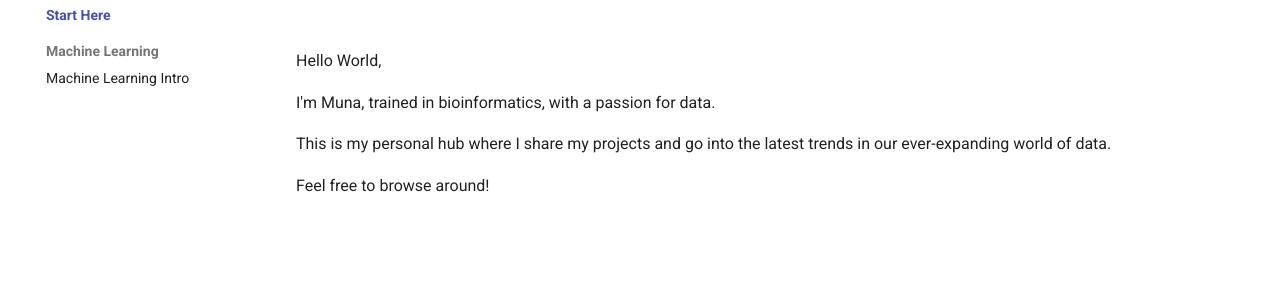
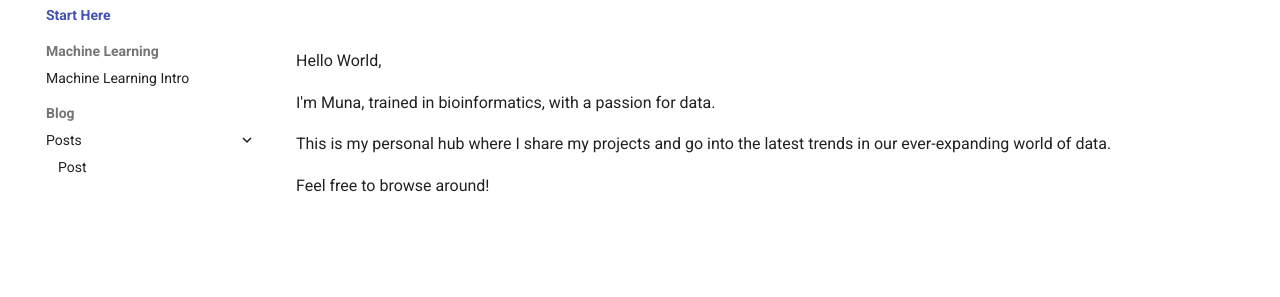
Before and after one commit to RBBU/notary, an MkDocs documentation site: the page built from docs/index.md, in a window 1280 px wide. Shown: the part 230-527 px from the top of the page. Built offline with MkDocs 1.6.1 and Material for MkDocs 9.7.7, drawn with Linux system fonts in a browser that asks for light colours.

Commit message:
Adding changes

```diff
--- a/mkdocs.yml
+++ b/mkdocs.yml
@@ -108,6 +108,9 @@ nav:
         - 'Start Here': index.md
       - 'Machine Learning':
         - 'Machine Learning Intro': Machine_Learning/machinelearningintro.md
+      - 'Blog':
+        - 'Posts':
+            'Post': Posts/hello-world.md
 
 extra_css:
   - stylesheets/extra.css
```
Also changed, not shown: docs/Blog/Posts/hello-world.md (renamed from docs/blog/posts/hello-world.md), docs/Blog/index.md (renamed from docs/blog/index.md).
